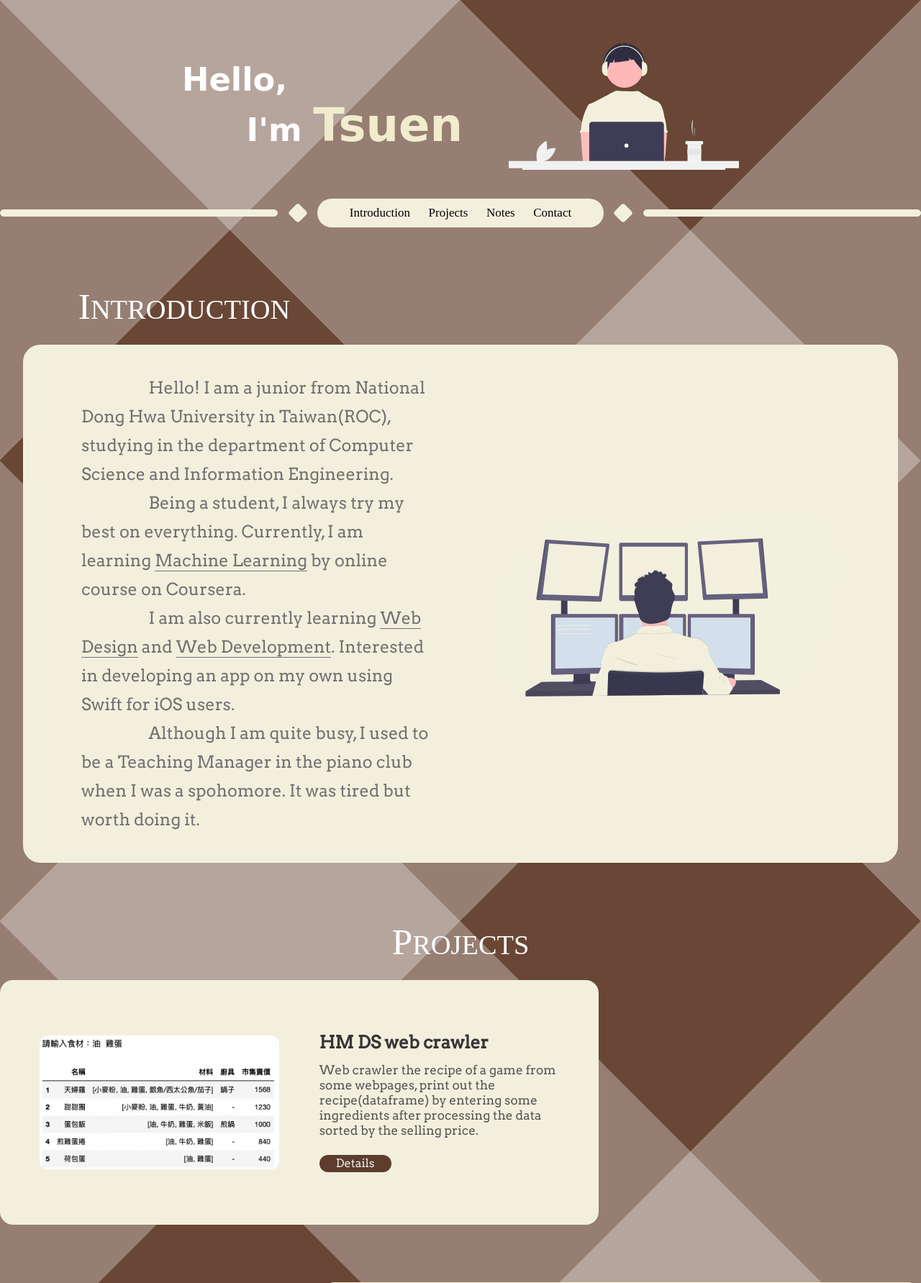
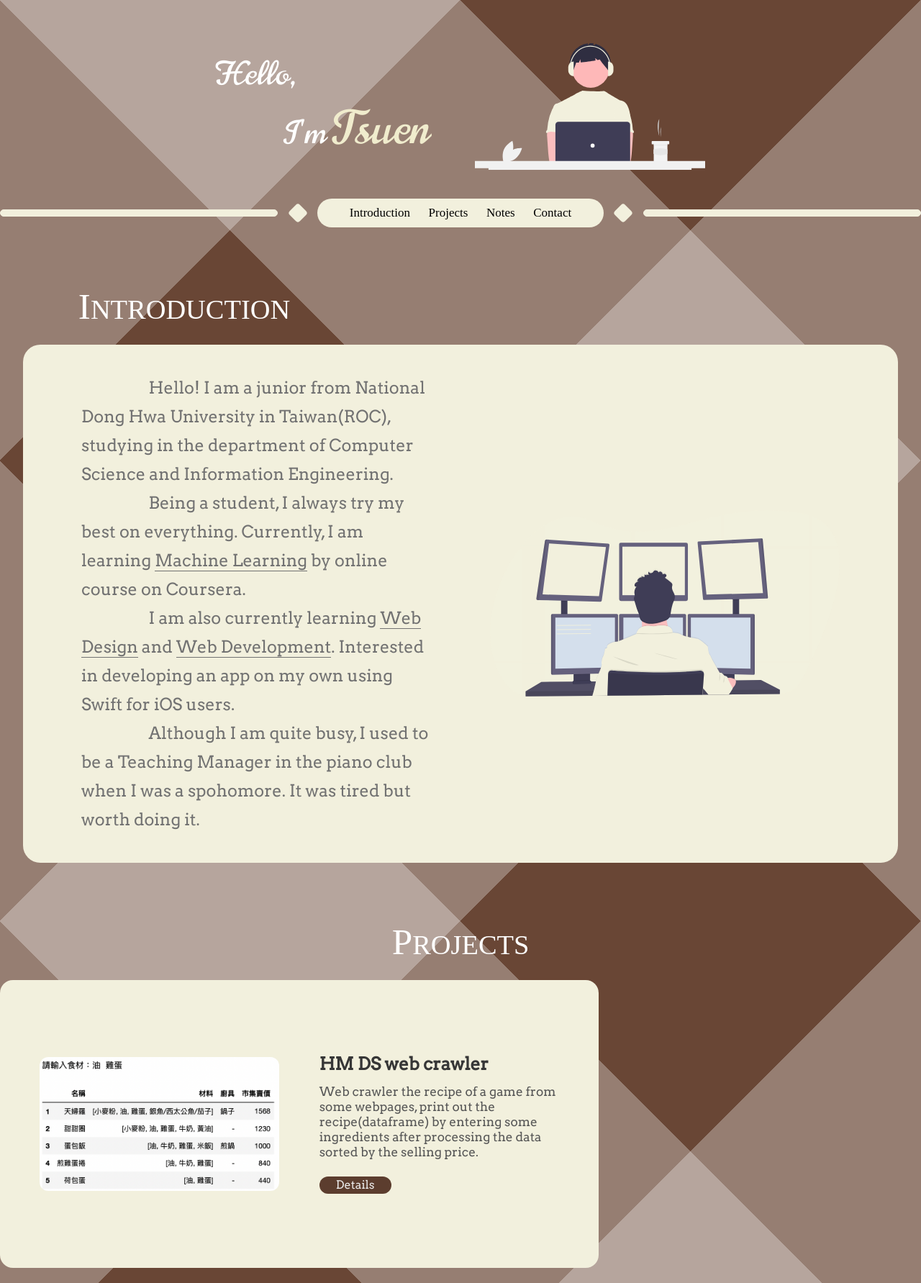
Before and after one commit to michael21910/michael21910.github.io, a PHP site: page / in a window 1280 px wide. Shown: the top 1783 px of the page at 72% size. Run offline with PHP 8.4, Linux system fonts and the light colour scheme; some web fonts are replaced.

Commit message:
fix top font, body width, project block, notes comment on windows

```diff
--- a/css/notes.css
+++ b/css/notes.css
@@ -14,7 +14,7 @@
     border-radius: 24px;
     color: #363636;
     margin: 0 auto;
-    font-size: 2.75vw;
+    font-size: 2vw;
     line-height: 30vh;
     margin-bottom: 10vh;
 }
--- a/css/pro.css
+++ b/css/pro.css
@@ -1,11 +1,10 @@
 #projects{
     margin-top: 10vh;
     font-size: 2.25vw;
-    width: 100vw;
 }
 
 #projects > div > img{
-    width: 40%;
+    width: 26vw;
     border-radius: 12px;
 }
 
@@ -15,7 +14,7 @@
 
 .blocks{
     width: 65vw;
-    height: 42.5vh;
+    height: 50vh;
     border-radius: 18px;
     margin-bottom: 10vh;
     background-color: #f2f0dd;
@@ -26,8 +25,8 @@
 
 .block2, .block4{
     background-color: #fffbdb;
-    transform: translate(53.75%, 0);
     flex-direction: row-reverse;
+    float: right;
 }
 
 .paragraphContainer{
--- a/css/top.css
+++ b/css/top.css
@@ -8,16 +8,16 @@
 }
 
 #topBox > div{
-    font-family: cursive;
+    font-family: 'Norican', cursive;;
     font-size: 3.5vw;
     color: #FFFFFF;
     padding-right: 5vw;
-    font-weight: 900;
+    font-weight: 500;
 }
 
 #topBox > div > div{
     padding-left: 7vw;
-    font-weight: 900;
+    font-weight: 500;
 }
 
 #topBox > div > div > span{
--- a/index.html
+++ b/index.html
@@ -23,6 +23,7 @@
     <link rel="stylesheet" type="text/css" href="https://fonts.googleapis.com/css?family=Abril+Fatface" />
     <link href="https://fonts.googleapis.com/css2?family=Patua+One&display=swap" rel="stylesheet">
     <link href="https://fonts.googleapis.com/css2?family=Arvo&display=swap" rel="stylesheet">
+    <link href="https://fonts.googleapis.com/css2?family=Norican&display=swap" rel="stylesheet">
     <title>All about Tsuen Hsueh</title>
 </head>
 
```
